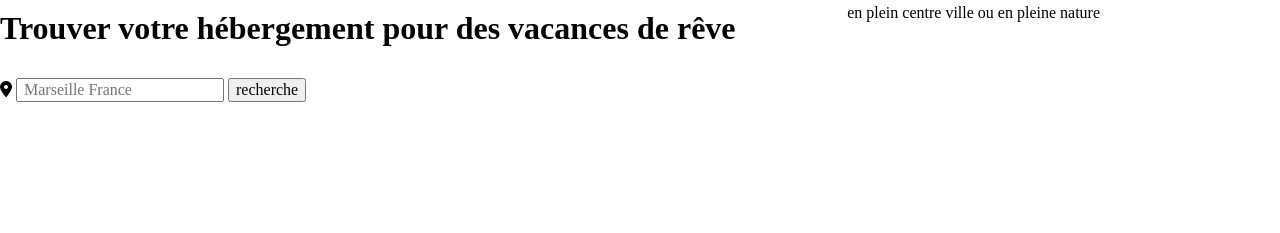
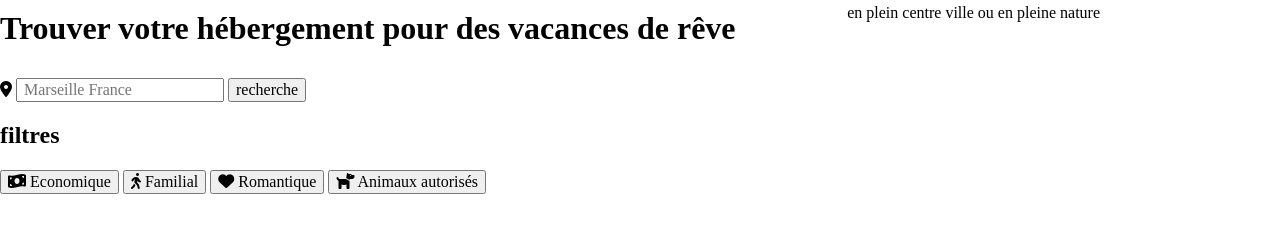
Before and after one commit to hasdru/booki, a plain HTML site: page index.html in a window 1280 px wide. Shown: the part 123-356 px from the top of the page. Drawn offline with Linux system fonts and the light colour scheme.

Commit message:
mise place button filtres et filtres

```diff
--- a/index.html
+++ b/index.html
@@ -56,6 +56,34 @@
                </button>
            </form>
 
+           <div class="filtresRecherche">
+               <h2 class="h2filtres">filtres</h2>
+
+               <button class="filtres" >
+                        <i class="fas fa-money-bill-wave "></i>
+                         <span>Economique</span>
+               </button>
+
+               <button class="filtres"  >
+                           <i class="fas fa-walking"></i>
+                           <span>Familial</span>
+                </button>
+
+
+                 <button class="filtres"  >
+                          <i class="fas fa-heart"></i>
+                          <span>Romantique</span>
+                </button>
+
+
+                 <button class="filtres" >
+                           <i class="fas fa-dog"></i>
+                           <span>Animaux autorisés</span>
+                 </button>
+
+
+           </div>
+
        </section>
     </main>
 
```
